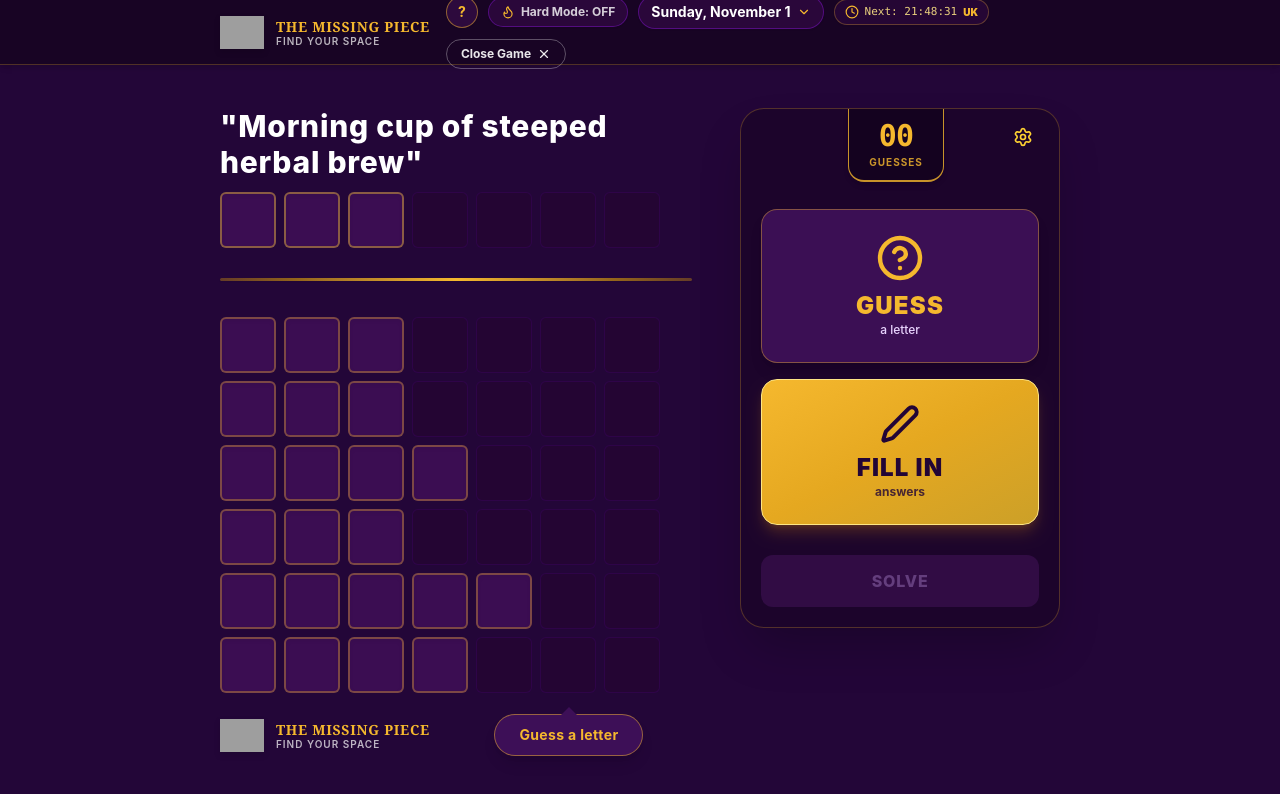
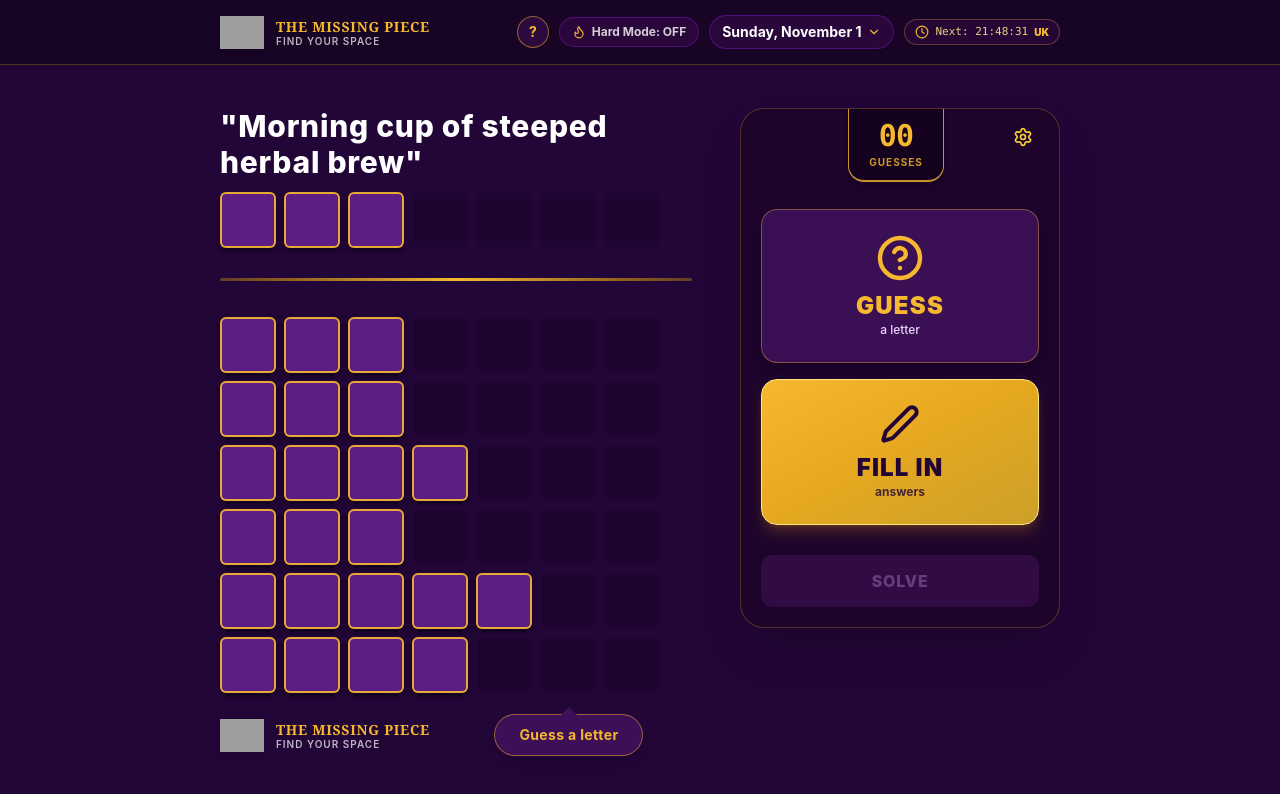
Before and after one commit to MrDimpz/Thematix, a React (Vite) app: page / in a window 1280 px wide. Shown: the top 794 px of the page. Built offline with nearby package versions, Linux system fonts and the light colour scheme; grey boxes are pictures that could not be loaded.

Commit message:
refactor: remove close button from navigation and update board styles
Remove the "Close Game" button from the navigation component and update the tile styling to improve the visual hierarchy and recessed appearance of inactive cells.

```diff
--- a/src/components/GoComicsNav.tsx
+++ b/src/components/GoComicsNav.tsx
@@ -1,5 +1,5 @@
 import React from 'react';
-import { ChevronDown, X, Clock, Flame } from 'lucide-react';
+import { ChevronDown, Clock, Flame } from 'lucide-react';
 
 interface GoComicsNavProps {
   currentDateStr: string;
@@ -9,7 +9,7 @@ interface GoComicsNavProps {
   onToggleHardMode: () => void;
   onOpenArchive: () => void;
   onOpenHowToPlay: () => void;
-  onResetOrClose: () => void;
+  onResetOrClose?: () => void;
 }
 
 export const GoComicsNav: React.FC<GoComicsNavProps> = ({
@@ -20,7 +20,6 @@ export const GoComicsNav: React.FC<GoComicsNavProps> = ({
   onToggleHardMode,
   onOpenArchive,
   onOpenHowToPlay,
-  onResetOrClose,
 }) => {
   return (
     <nav className="w-full bg-[#180424] text-white select-none border-b border-[#f5b82e]/25 text-xs sm:text-sm shadow-md">
@@ -93,17 +92,6 @@ export const GoComicsNav: React.FC<GoComicsNavProps> = ({
             <span>Next: {countdownText}</span>
             <span className="text-[10px] text-[#f5b82e] font-sans font-black">UK</span>
           </div>
-
-          {/* Close Game pill (Close Game ✕) */}
-          <button
-            type="button"
-            onClick={onResetOrClose}
-            className="flex items-center gap-1.5 text-xs font-bold text-white/90 border border-white/30 hover:border-[#f5b82e] hover:text-[#f5b82e] hover:bg-white/5 px-3.5 py-1.5 rounded-full transition-colors cursor-pointer"
-            title="Close or Reset Game"
-          >
-            <span>Close Game</span>
-            <X className="w-3.5 h-3.5" />
-          </button>
         </div>
       </div>
     </div>
--- a/src/components/ThematikBoard.tsx
+++ b/src/components/ThematikBoard.tsx
@@ -82,11 +82,11 @@ export const ThematikBoard: React.FC<ThematikBoardProps> = ({
             isPartOfWord;
 
           if (!isPartOfWord) {
-            // Dark inactive padding tile
+            // Dark recessed inactive padding tile
             return (
               <div
                 key={colIdx}
-                className="w-10 h-10 sm:w-12 sm:h-12 md:w-14 md:h-14 rounded-md transition-colors duration-200 bg-[#250634]/90 border border-purple-950/40"
+                className="w-10 h-10 sm:w-12 sm:h-12 md:w-14 md:h-14 rounded-md transition-colors duration-200 bg-[#160224]/60 border border-purple-950/30 opacity-60"
               />
             );
           }
@@ -119,7 +119,7 @@ export const ThematikBoard: React.FC<ThematikBoardProps> = ({
                   ? 'bg-gradient-to-b from-[#ffcf48] via-[#f5b82e] to-[#e6a822] text-[#220536] shadow-lg border-t-2 border-amber-100 ring-2 ring-amber-300/80 scale-[1.02]'
                   : isFilled
                   ? 'bg-white text-[#220536] shadow-md border-t-2 border-slate-100 ring-2 ring-amber-300/80 scale-[1.02]'
-                  : 'bg-[#3b0d52] border-2 border-amber-300/40 shadow-inner hover:border-amber-300/70'
+                  : 'bg-[#5e1d85] border-2 border-[#f5b82e]/90 shadow-md shadow-black/40 hover:bg-[#6e249b] hover:border-[#f5b82e]'
               } ${
                 isThemeCellFocused
                   ? 'ring-4 ring-[#f5b82e] ring-offset-2 ring-offset-[#250838] scale-105 z-10'
@@ -163,11 +163,11 @@ export const ThematikBoard: React.FC<ThematikBoardProps> = ({
                   activeLetterIndex === colIdx;
 
                 if (!isPartOfWord) {
-                  // Inactive padding tile
+                  // Dark recessed inactive padding tile
                   return (
                     <div
                       key={colIdx}
-                      className="w-10 h-10 sm:w-12 sm:h-12 md:w-14 md:h-14 rounded-md transition-colors duration-200 bg-[#250634]/90 border border-purple-950/40"
+                      className="w-10 h-10 sm:w-12 sm:h-12 md:w-14 md:h-14 rounded-md transition-colors duration-200 bg-[#160224]/60 border border-purple-950/30 opacity-60"
                     />
                   );
                 }
@@ -201,8 +201,8 @@ export const ThematikBoard: React.FC<ThematikBoardProps> = ({
                         : isFilled
                         ? 'bg-white text-[#220536] shadow-md border-t-2 border-slate-100 ring-2 ring-amber-300/80 scale-[1.02]'
                         : isGuessMode
-                        ? 'bg-[#3b0d52] border-2 border-[#f5b82e]/35 shadow-inner hover:border-[#f5b82e]/60'
-                        : 'bg-[#330c48] border-2 border-white/25 shadow-inner hover:border-white/50'
+                        ? 'bg-[#5e1d85] border-2 border-[#f5b82e]/90 shadow-md shadow-black/40 hover:bg-[#6e249b] hover:border-[#f5b82e]'
+                        : 'bg-[#561a7a] border-2 border-amber-200/80 shadow-md shadow-black/40 hover:bg-[#662090] hover:border-white'
                     } ${
                       isFocused
                         ? 'ring-4 ring-[#f5b82e] ring-offset-2 ring-offset-[#250838] scale-105 z-10'
```
